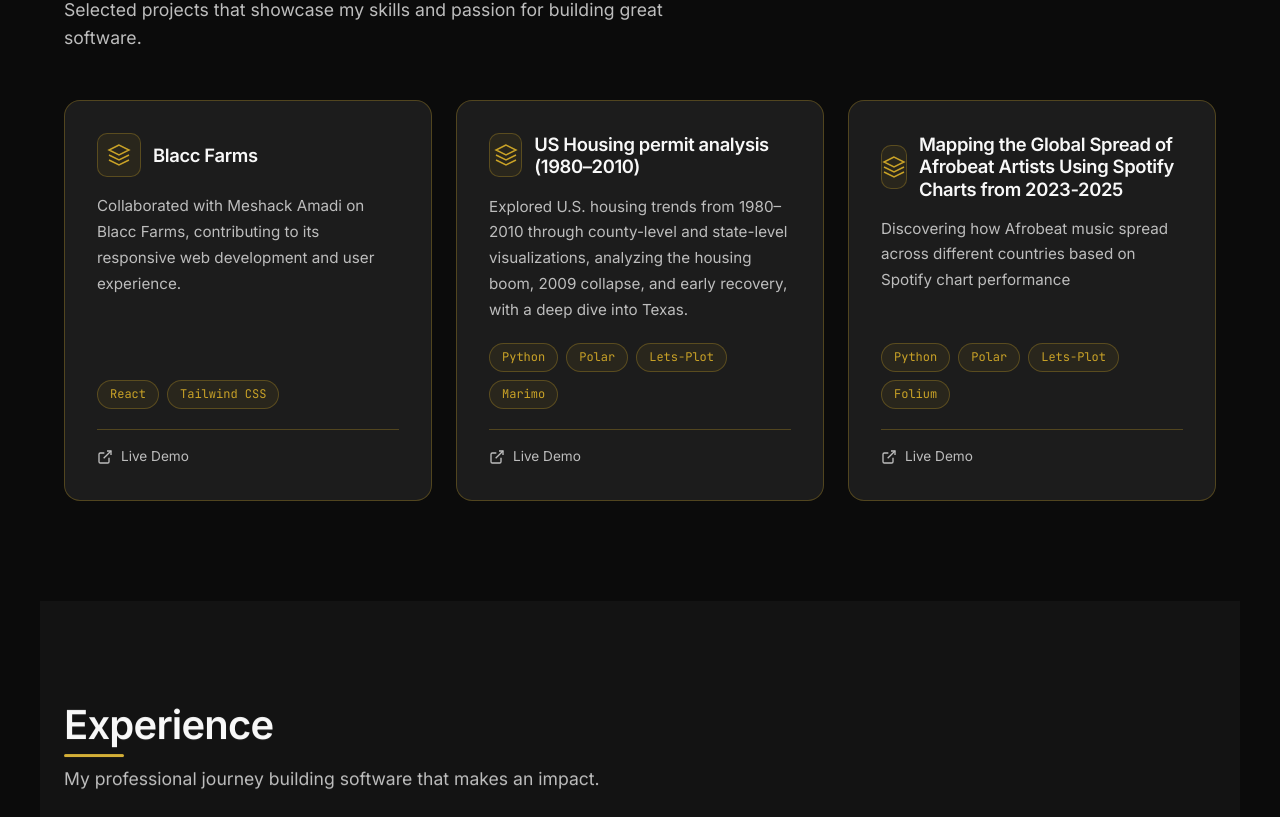
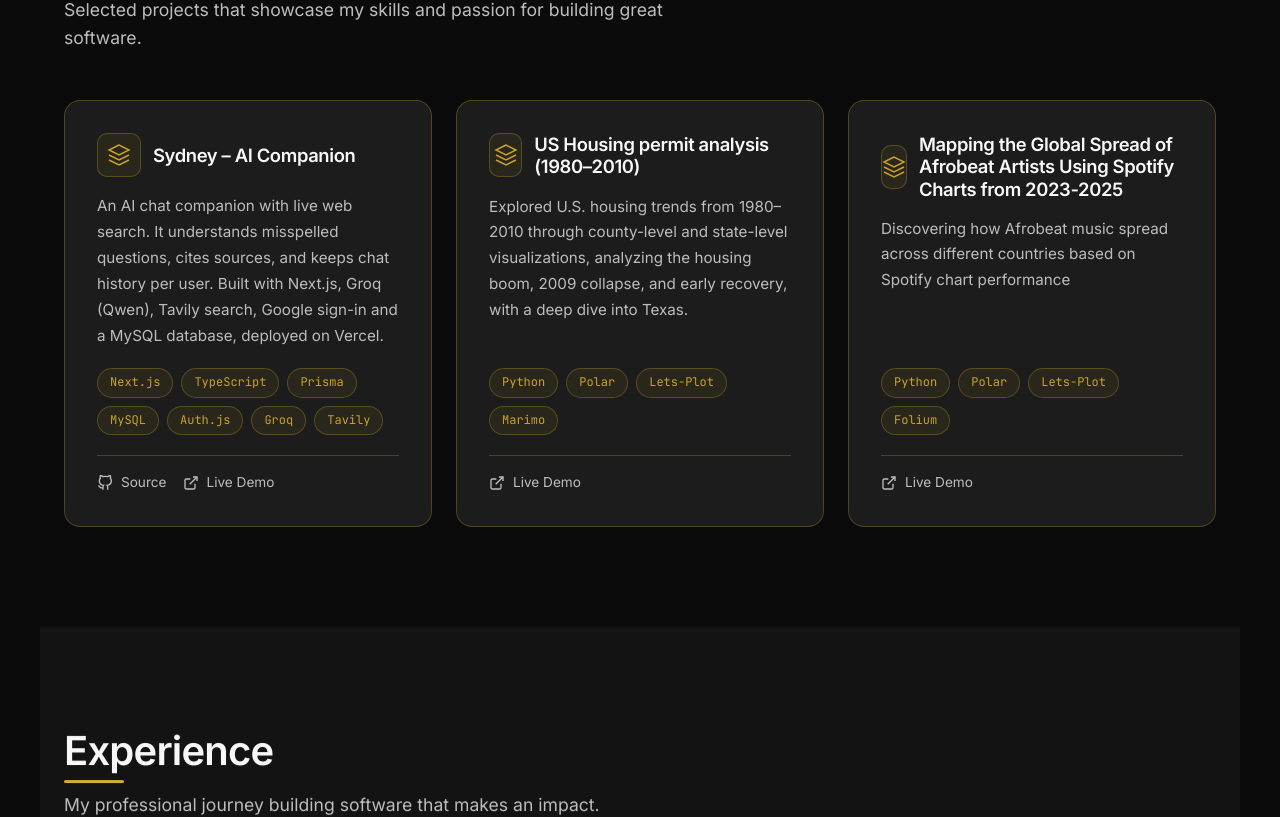
Before and after one commit to sydneyjnr/Sydney-Portfolio, a React (Vite) app: page / in a window 1280 px wide. Shown: the part 1672-2489 px from the top of the page. Built offline with nearby package versions, Linux system fonts and the light colour scheme.

Commit message:
feat: replace Blacc Farms project with Sydney AI Companion

```diff
--- a/src/components/Projects.jsx
+++ b/src/components/Projects.jsx
@@ -1,9 +1,9 @@
 const PROJECTS = [
   {
-    title: 'Blacc Farms',
-    description: 'Collaborated with Meshack Amadi on Blacc Farms, contributing to its responsive web development and user experience.',
-    tags: ['React', 'Tailwind CSS'],
-    links: { live: 'https://meshackamadi.github.io/blacc-farms/' },
+    title: 'Sydney – AI Companion',
+    description: 'An AI chat companion with live web search. It understands misspelled questions, cites sources, and keeps chat history per user. Built with Next.js, Groq (Qwen), Tavily search, Google sign-in and a MySQL database, deployed on Vercel.',
+    tags: ['Next.js', 'TypeScript', 'Prisma', 'MySQL', 'Auth.js', 'Groq', 'Tavily'],
+    links: { github: 'https://github.com/sydneyjnr/sydney', live: 'https://sydney-six.vercel.app/' },
   },
   {
     title: 'US Housing permit analysis (1980–2010)',
```
